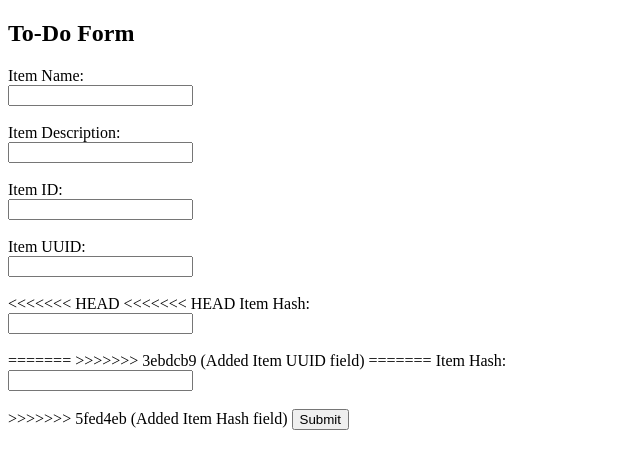
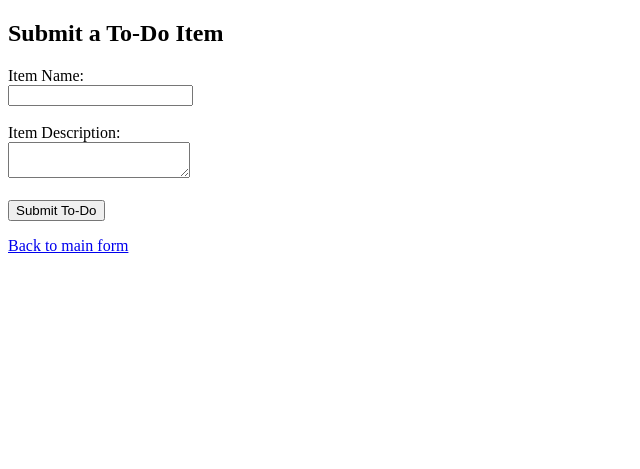
Before and after one commit to ASHISHs21/FlaskMongoApp, a Flask app: template templates/todo.html in a window 1280 px wide. Shown: the top 469 px of the page, without its empty margins (0-640 px from the left). Run offline with Flask 3, Linux system fonts and the light colour scheme; the template is opened without the code that fills it, so the values that code supplies are empty.

Commit message:
updated code

```diff
--- a/app.py
+++ b/app.py
@@ -9,12 +9,21 @@ load_dotenv()
 
 app = Flask(__name__)
 
-# Connect to MongoDB Atlas
+# --- ✅ MongoDB Atlas Connection ---
 mongo_uri = os.getenv("MONGO_URI")
-client = MongoClient(mongo_uri)
-db = client["flask_database"]
-collection = db["students"]
-todo_collection = db["todos"]
+
+if not mongo_uri:
+    raise ValueError("❌ MONGO_URI not found in .env file")
+
+try:
+    client = MongoClient(mongo_uri)
+    db = client["flask_database"]
+    collection = db["students"]
+    todo_collection = db["todos"]
+except Exception as e:
+    print("MongoDB Connection Error:", e)
+    raise
+
 
 # --- 1️⃣ API Route: Return JSON data from backend file ---
 @app.route('/api', methods=['GET'])
@@ -27,7 +36,7 @@ def get_data():
         return jsonify({"error": str(e)}), 500
 
 
-# --- 2️⃣ Frontend Form: Insert user data into MongoDB ---
+# --- 2️⃣ Frontend Form: Insert data into MongoDB ---
 @app.route('/', methods=['GET', 'POST'])
 def form_page():
     message = ""
@@ -37,10 +46,9 @@ def form_page():
             email = request.form['email']
             age = int(request.form['age'])
 
-            # Insert into MongoDB
             collection.insert_one({"name": name, "email": email, "age": age})
+            return redirect('/success')
 
-            return redirect('/success')
         except Exception as e:
             message = f"Error: {str(e)}"
 
@@ -53,7 +61,13 @@ def success_page():
     return render_template('success.html')
 
 
-# --- 4️⃣ New Backend Route: /submittodoitem (Master_2 feature) ---
+# --- ✅ 4️⃣ To-Do Page (Frontend Preview Form) ---
+@app.route('/todo', methods=['GET'])
+def todo_page():
+    return render_template('todo.html')
+
+
+# --- 5️⃣ /submittodoitem Route (POST To-Do items to MongoDB) ---
 @app.route('/submittodoitem', methods=['POST'])
 def submittodoitem():
     try:
@@ -61,13 +75,13 @@ def submittodoitem():
         item_description = request.form.get('itemDescription')
 
         if not item_name or not item_description:
-            return jsonify({"error": "Both itemName and itemDescription are required"}), 400
+            return render_template('todo.html', message="❌ Both fields are required!")
 
         # Generate UUID and Hash
         item_uuid = str(uuid.uuid4())
         item_hash = hashlib.sha256(item_name.encode()).hexdigest()
 
-        # Store in MongoDB
+        # Store To-Do in MongoDB Atlas
         todo_collection.insert_one({
             "itemName": item_name,
             "itemDescription": item_description,
@@ -75,16 +89,10 @@ def submittodoitem():
             "itemHash": item_hash
         })
 
-        return jsonify({
-            "message": "To-Do item submitted successfully!",
-            "itemName": item_name,
-            "itemDescription": item_description,
-            "itemUUID": item_uuid,
-            "itemHash": item_hash
-        }), 201
+        return render_template('todo_success.html', itemName=item_name)
 
     except Exception as e:
-        return jsonify({"error": str(e)}), 500
+        return render_template('todo.html', message=f"Error: {str(e)}")
 
 
 if __name__ == '__main__':
--- a/templates/todo.html
+++ b/templates/todo.html
@@ -1,28 +1,25 @@
 <!DOCTYPE html>
 <html>
-<head><title>To-Do Form</title></head>
+<head>
+    <title>Submit To-Do Item</title>
+</head>
 <body>
-  <h2>To-Do Form</h2>
-  <form method="POST" action="/submittodoitem">
-    <label>Item Name:</label><br>
-    <input type="text" name="itemName" required><br><br>
-    <label>Item Description:</label><br>
-    <input type="text" name="itemDescription" required><br><br>
-    <label>Item ID:</label><br>
-    <input type="text" name="itemID"><br><br>
-    <label>Item UUID:</label><br>
-    <input type="text" name="itemUUID"><br><br>
-<<<<<<< HEAD
-<<<<<<< HEAD
-    <label>Item Hash:</label><br>
-    <input type="text" name="itemHash"><br><br>
-=======
->>>>>>> 3ebdcb9 (Added Item UUID field)
-=======
-    <label>Item Hash:</label><br>
-    <input type="text" name="itemHash"><br><br>
->>>>>>> 5fed4eb (Added Item Hash field)
-    <button type="submit">Submit</button>
-  </form>
+    <h2>Submit a To-Do Item</h2>
+
+    <form action="/submittodoitem" method="POST">
+        <label for="itemName">Item Name:</label><br>
+        <input type="text" name="itemName" required><br><br>
+
+        <label for="itemDescription">Item Description:</label><br>
+        <textarea name="itemDescription" required></textarea><br><br>
+
+        <button type="submit">Submit To-Do</button>
+    </form>
+
+    {% if message %}
+        <p style="color:red;">{{ message }}</p>
+    {% endif %}
+
+    <p><a href="/">Back to main form</a></p>
 </body>
 </html>
```
Also changed, not shown: templates/todo_success.html (added, +11 -0 lines).
